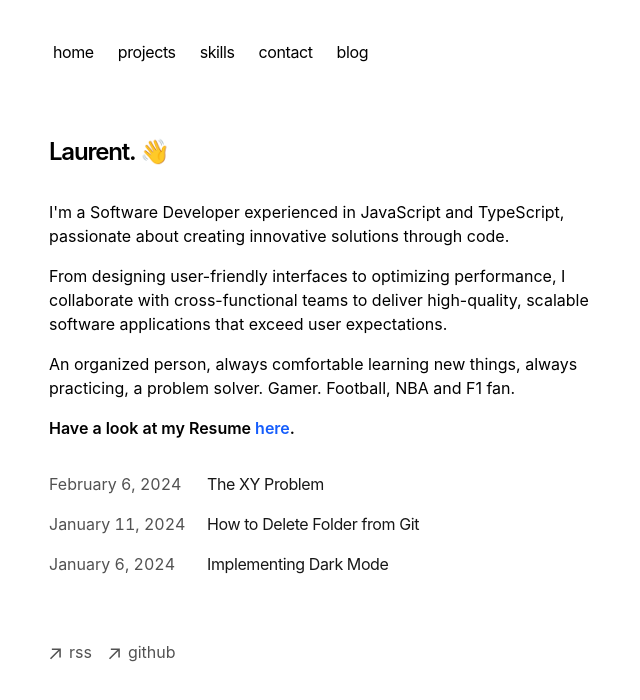
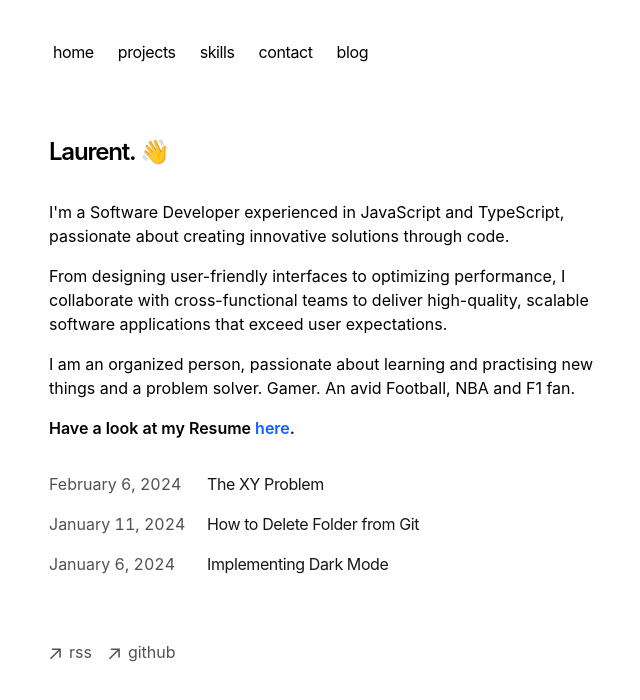
Before and after one commit to laurentcodes/laurent-portfolio-minimal, a Next.js app: page / in a window 1280 px wide. Shown: the top 700 px of the page, without its empty margins (303-943 px from the left). Built offline with nearby package versions, Linux system fonts and the light colour scheme.

Commit message:
fix: minor fixes

```diff
--- a/app/page.tsx
+++ b/app/page.tsx
@@ -16,8 +16,8 @@ export default function Page() {
 				scalable software applications that exceed user expectations.
 			</p>
 			<p className='mb-4'>
-				An organized person, always comfortable learning new things, always
-				practicing, a problem solver. Gamer. Football, NBA and F1 fan.
+				I am an organized person, passionate about learning and practising new
+				things and a problem solver. Gamer. An avid Football, NBA and F1 fan.
 			</p>
 
 			<p className='mb-4 font-semibold'>
```
Also changed, not shown: app/og-memoji.svg (deleted).
